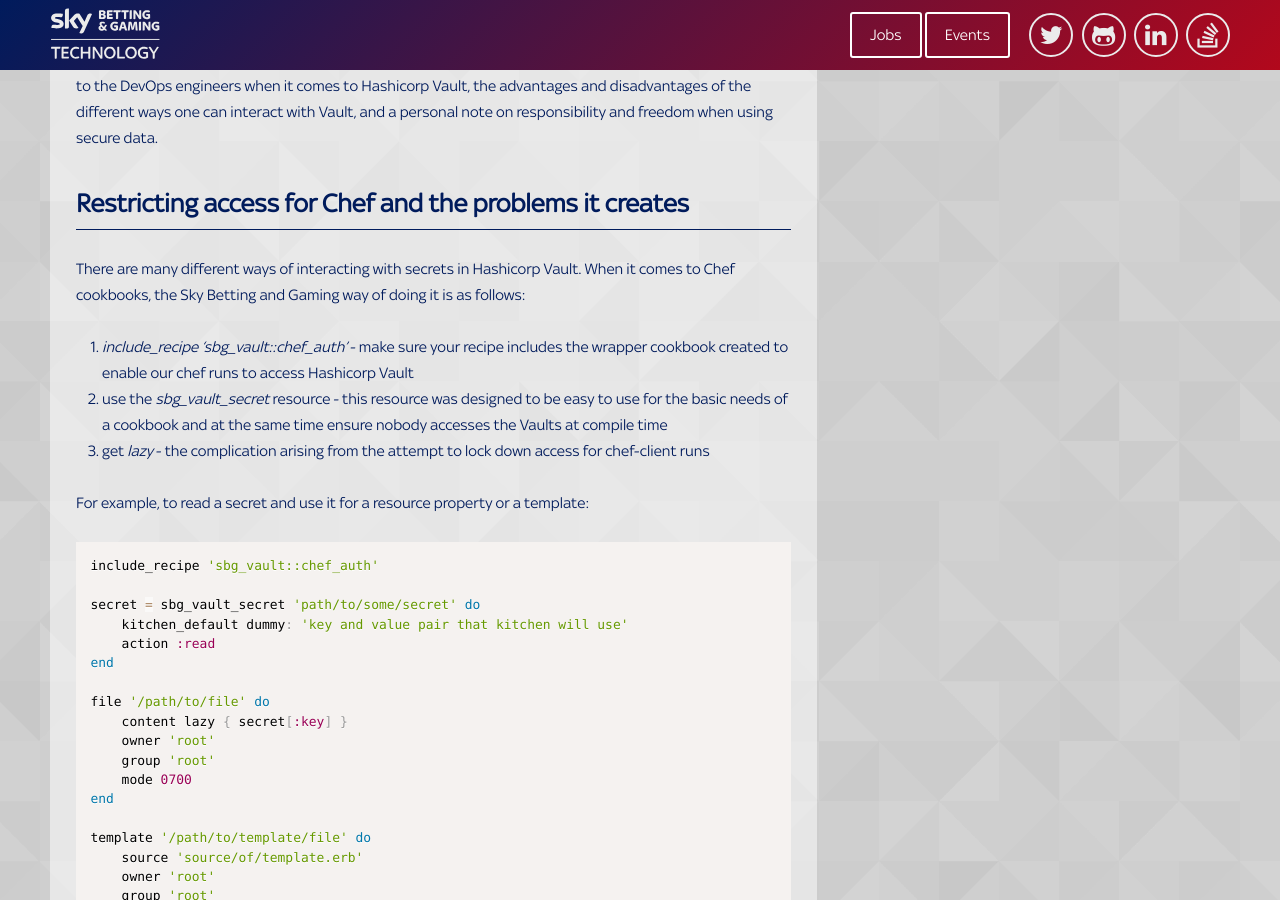
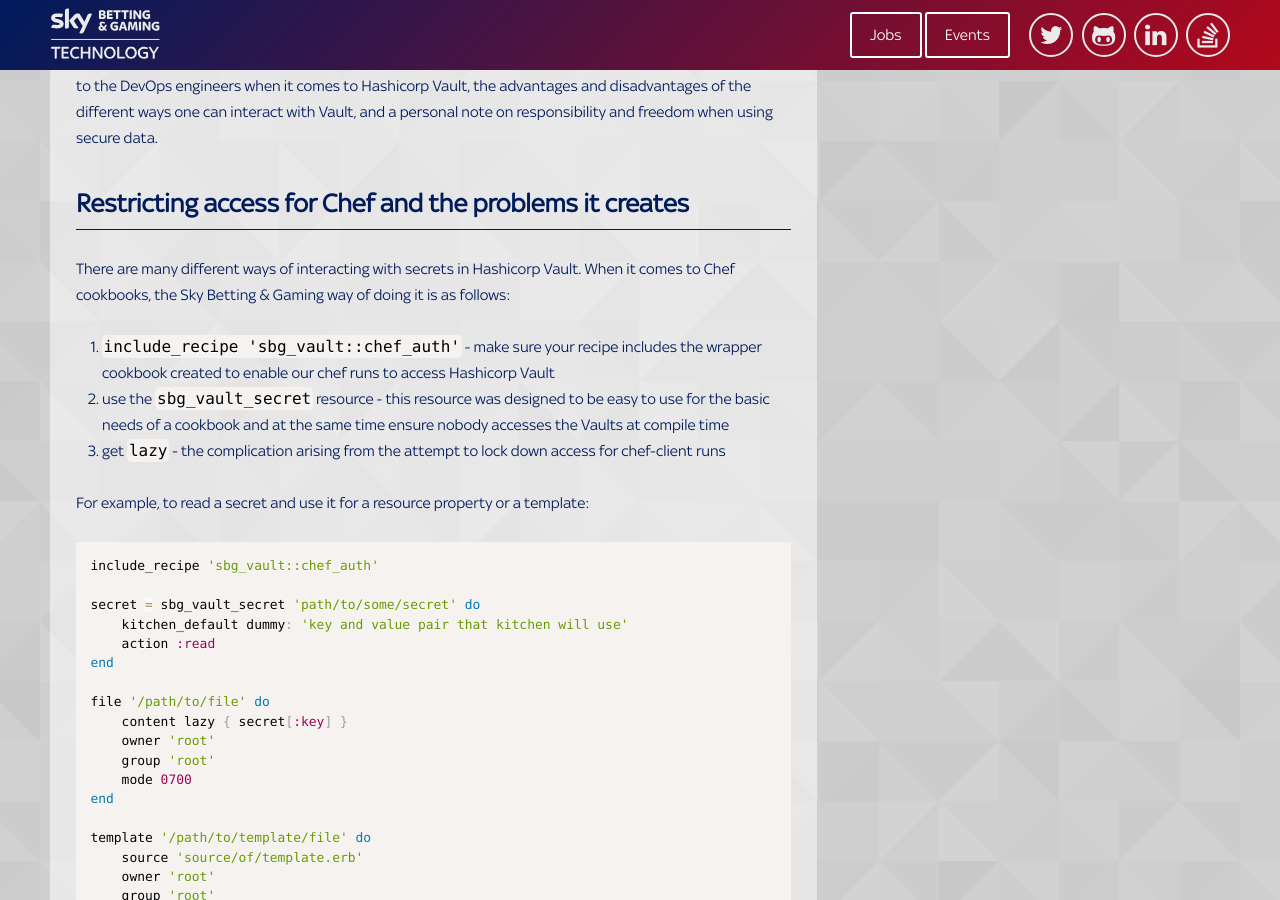
Before and after one commit to skybet/skybet.github.io, a Jekyll site: the page built from _posts/2018-11-16-ruby-chef-hashicorp-vault.md, in a window 1280 px wide and 900 px high, scrolled down 938 px. Built offline with Jekyll 4.4.1, drawn with Linux system fonts in a browser that asks for light colours; nearby versions of some CDN libraries; some web fonts are replaced; comment, search, counter and statistics services are not loaded.

Commit message:
Fixed inline code style and company brand name.

````diff
--- a/_posts/2018-11-16-ruby-chef-hashicorp-vault.md
+++ b/_posts/2018-11-16-ruby-chef-hashicorp-vault.md
@@ -21,11 +21,11 @@
 
 ## Restricting access for Chef and the problems it creates
 
-There are many different ways of interacting with secrets in Hashicorp Vault. When it comes to Chef cookbooks, the Sky Betting and Gaming way of doing it is as follows:
- 1. _include_recipe 'sbg_vault::chef_auth'_ - make sure your recipe includes the wrapper cookbook created to enable our chef runs to access Hashicorp Vault
- 2. use the _sbg_vault_secret_ resource - this resource was designed to be easy to use for the basic needs of a cookbook and at the same time ensure nobody
+There are many different ways of interacting with secrets in Hashicorp Vault. When it comes to Chef cookbooks, the Sky Betting & Gaming way of doing it is as follows:
+ 1. `include_recipe 'sbg_vault::chef_auth'` - make sure your recipe includes the wrapper cookbook created to enable our chef runs to access Hashicorp Vault
+ 2. use the `sbg_vault_secret` resource - this resource was designed to be easy to use for the basic needs of a cookbook and at the same time ensure nobody
  accesses the Vaults at compile time
- 3. get _lazy_ - the complication arising from the attempt to lock down access for chef-client runs
+ 3. get `lazy` - the complication arising from the attempt to lock down access for chef-client runs
 
 For example, to read a secret and use it for a resource property or a template:
 ```ruby
@@ -53,12 +53,12 @@
     )
 end
 ```
-_lazy_ is necessary because _sbg_vault_secret_ does not allow chef to read secrets at compile time. That means that when it loads all the resources, it must
+`lazy` is necessary because `sbg_vault_secret` does not allow chef to read secrets at compile time. That means that when it loads all the resources, it must
 refrain from actually trying to work out what the secret variable is going to be. This implementation is designed to guard against people extracting secrets from
 the Vault at compile time and storing them in places where they become accessible to unauthorised entities. The most common example of this would be assigning the
 value of a secret to a Chef attribute, which persists on the Chef server in unencrypted form, thus compromising the secret.
 
-The problem with this is, _lazy_ is itself a chef-specific thing, meaning you cannot do:
+The problem with this is, `lazy` is itself a chef-specific thing, meaning you cannot do:
 ```ruby
 include_recipe 'sbg_vault::chef_auth'
 
@@ -77,12 +77,12 @@
 # Etc.
 ```
 (There probably is a way to force something like this, but it's well hidden in the depths of internet ruby articles and I could not find it.) If you want to write
-any code to process or do logic on _secret[:key]_ in the above snippet, there is no apparent way of doing so without encountering the dreaded _Chef failed_
-message.  _sbg_vault_secret_ has been written to fail with an error if a read at compile time is attempted. So if you want to do anything more complex with secrets, this just won't cut it!
+any code to process or do logic on `secret[:key]` in the above snippet, there is no apparent way of doing so without encountering the dreaded _Chef failed_
+message.  `sbg_vault_secret` has been written to fail with an error if a read at compile time is attempted. So if you want to do anything more complex with secrets, this just won't cut it!
 
 ## Getting around this, and a caveat...
 
-There is a better way! Use the Hashicorp Vault community libraries. This has been documented on the Readme file of _sbg_vault_, as the cookbook required wrapping
+There is a better way! Use the Hashicorp Vault community libraries. This has been documented on the Readme file of `sbg_vault`, as the cookbook required wrapping
 some of the Hashicorp Ruby libraries. Switching from using the chef resource to using pure Ruby has the advantage of more freedom, as this way you can interact
 with the vault client directly. It goes like this:
 
@@ -104,7 +104,7 @@
 vault_client.logical.write('secret/path/to/your/secret', secret_to_write) # this is how you write to hashicorp vault
 ```
 
-When presented with such a simple and empowering solution, one may think that the whole _lazy_ hack the Delivery Engineering team has set up was a waste of time,
+When presented with such a simple and empowering solution, one may think that the whole `lazy` hack the Delivery Engineering team has set up was a waste of time,
 or that it is not fit for purpose. But I think this is far from true. Glancing over the above snippet, I cannot help but notice how close that is to a data leak:
 
 ```ruby
@@ -134,7 +134,7 @@
 ### The problem
 As documented in places such as [this chef documentation page](https://docs.chef.io/chef_client_overview.html), chef-client does a lot of magic. First thing it
 does is, it gathers data about the existing server config using _ohai_, then it connects to chef server, and it populates attributes and compiles all the
-resources in the _run_list_ (*and runs all ruby code in your recipes!*). This is problematic if you want to stray from using pure chef resources in your recipes,
+resources in the `run_list` (*and runs all ruby code in your recipes!*). This is problematic if you want to stray from using pure chef resources in your recipes,
 because if you try to use Ruby and Chef resources in a sequential manner, you do not end up with the sequence you believe. One example would be if you want some
 Ruby logic based on a piece of configuration for the server, Ruby will get executed but any resources in-between your logic will not, not at compile time. Then,
 at runtime, if the execution of a chef resource changes the state of the server config, the Ruby logic you rely on will not change state. For instance:
@@ -155,8 +155,8 @@
 statement is executed before the first file resource.
 
 ### The solution
-The solution to this is to obey our lord and saviour the Chef resource. By that, I mean use the _ruby_block_ resource and have all code run at run time. I think
-it may be worthwhile to consider all ruby code wrapped in _ruby_block_ resources, because it would have saved me loads of headaches with the above. The above
+The solution to this is to obey our lord and saviour the Chef resource. By that, I mean use the `ruby_block` resource and have all code run at run time. I think
+it may be worthwhile to consider all ruby code wrapped in `ruby_block` resources, because it would have saved me loads of headaches with the above. The above
 example is solved as follows:
 
 ```ruby
````
